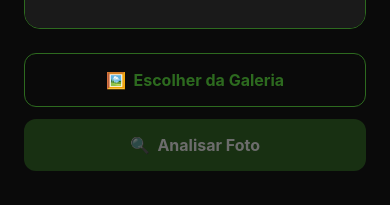
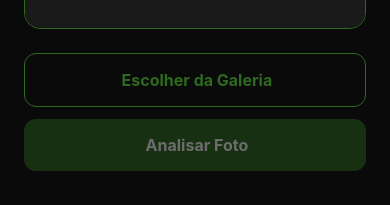
Before and after one commit to Ailton779/S.O.L.I.D, a React Native app in the folder solid-app/: screen /Scanner in a window 390 px wide. Shown: the part 633-838 px from the top of the page. Built offline with nearby package versions, Linux system fonts and the light colour scheme.

Commit message:
feat: front-end inicial com telas Home, Scanner e Result funcionando

```diff
--- a/solid-app/screens/HomeScreen.js
+++ b/solid-app/screens/HomeScreen.js
@@ -25,7 +25,7 @@ export default function HomeScreen({ navigation }) {
           style={styles.button}
           onPress={() => navigation.navigate('Scanner')}
         >
-          <Text style={styles.buttonText}>🐍  Identificar Cobra</Text>
+          <Text style={styles.buttonText}> Identificar Cobra</Text>
         </TouchableOpacity>
 
         <Text style={styles.disclaimer}>
--- a/solid-app/screens/ScannerScreen.js
+++ b/solid-app/screens/ScannerScreen.js
@@ -50,7 +50,7 @@ export default function ScannerScreen({ navigation }) {
 
       <View style={styles.bottomContainer}>
         <TouchableOpacity style={styles.buttonSecondary} onPress={pickImage}>
-          <Text style={styles.buttonSecondaryText}>🖼️  Escolher da Galeria</Text>
+          <Text style={styles.buttonSecondaryText}> Escolher da Galeria</Text>
         </TouchableOpacity>
 
         <TouchableOpacity
@@ -58,7 +58,7 @@ export default function ScannerScreen({ navigation }) {
           onPress={analyzeImage}
           disabled={!image}
         >
-          <Text style={styles.buttonPrimaryText}>🔍  Analisar Foto</Text>
+          <Text style={styles.buttonPrimaryText}> Analisar Foto</Text>
         </TouchableOpacity>
       </View>
     </View>
```
Also changed, not shown: solid-app/assets/logo.png (renamed from solid-app/assets/images/logo.png).
